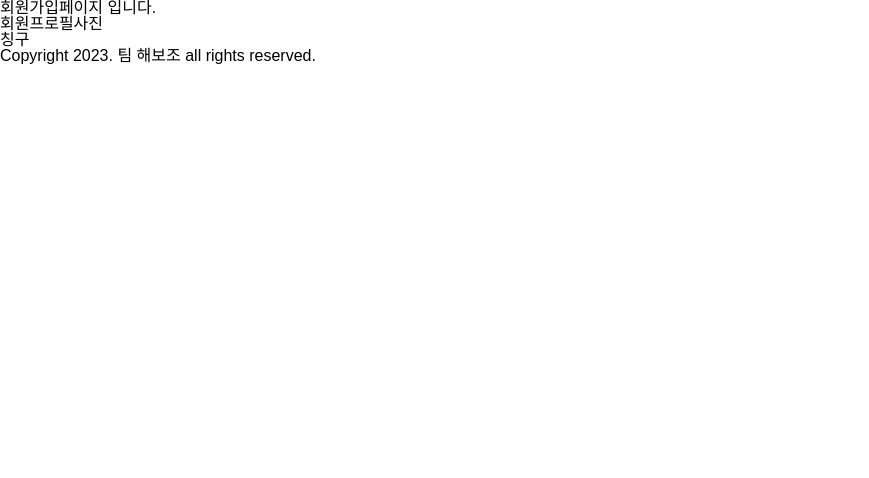
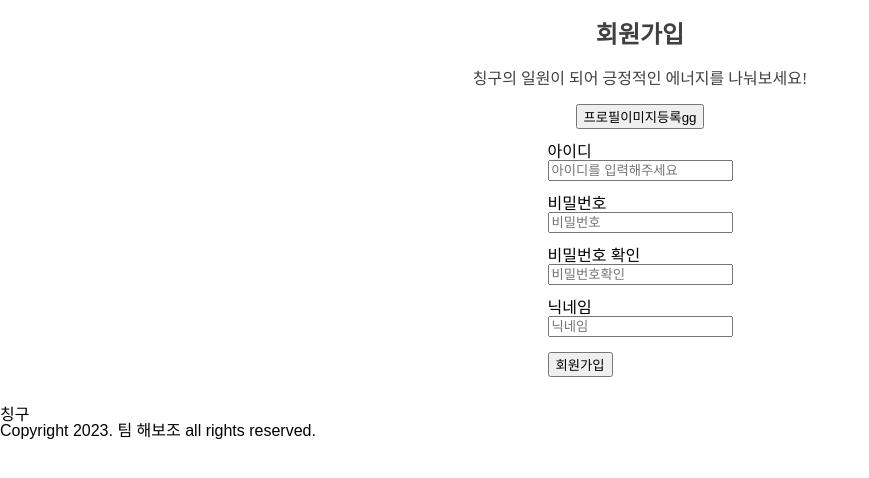
Before and after one commit to DHyeonJ/Compliment, a React (Create React App) app: page /signup in a window 1280 px wide. Shown: the top 478 px of the page, without its empty margins (0-869 px from the left). Built offline with nearby package versions, Linux system fonts and the light colour scheme.

Commit message:
Chore.PR 충돌 확인중

```diff
--- a/src/App.jsx
+++ b/src/App.jsx
@@ -1,3 +1,4 @@
+import React from 'react'
 import { QueryClient, QueryClientProvider } from 'react-query'
 import Router from './shared/Router'
 import './App.css'
--- a/src/pages/user/Signup.tsx
+++ b/src/pages/user/Signup.tsx
@@ -1,13 +1,95 @@
 import React from 'react'
-
-function Signup() {
+import { styled } from 'styled-components'
+function Signup(): JSX.Element {
   return (
     <>
-      <h1>회원가입페이지 입니다. </h1>
       <div>
-        <div>회원프로필사진</div>
+        <SignupH1>회원가입 </SignupH1>
+        <SignupText>칭구의 일원이 되어 긍정적인 에너지를 나눠보세요!</SignupText>
       </div>
+      <SignupArea>
+        <SignupImg />
+        <button>프로필이미지등록gg</button>
+        <div>
+          <div>
+            <SignForm>
+              <SignInputArea>
+                <div>아이디</div>
+                <input placeholder="아이디를 입력해주세요" type="email" name="email" />
+              </SignInputArea>
+              <SignInputArea>
+                <div>비밀번호</div>
+                <input placeholder="비밀번호" type="password" name="password" />
+              </SignInputArea>
+              <SignInputArea>
+                <div>비밀번호 확인</div>
+                <input placeholder="비밀번호확인" type="password" name="confirmPassword" />
+              </SignInputArea>
+              <SignInputArea>
+                <div>닉네임</div>
+                <input placeholder="닉네임" type="text" name="nickname" />
+              </SignInputArea>
+              <SignInputArea>
+                <button onClick={Signup}>회원가입</button>
+              </SignInputArea>
+            </SignForm>
+          </div>
+        </div>
+      </SignupArea>
     </>
   )
 }
+
 export default Signup
+
+const SignupText = styled.div`
+  color: #404040;
+  text-align: center;
+  font-family: Pretendard;
+  font-size: 16px;
+  font-style: normal;
+  font-weight: 400;
+  line-height: normal;
+  text-align: center;
+`
+
+const SignupH1 = styled.div`
+  color: #404040;
+  text-align: center;
+  font-family: LINE Seed Sans KR;
+  font-size: 24px;
+  font-style: normal;
+  font-weight: 700;
+  line-height: normal;
+  margin-top: 15px;
+  margin-bottom: 15px;
+`
+
+const SignupArea = styled.div`
+  display: flex;
+  height: 690 px;
+  flex-direction: column;
+  align-items: center; /* 변경된 부분: 가운데 정렬 */
+  gap: 48 px;
+  flex-shrink: 0;
+  text-align: center;
+  margin-top: 15px;
+  margin-bottom: 15px;
+`
+
+const SignupImg = styled.div`
+  width: 300 px;
+  height: 300 px;
+  fill: #f4f1e9;
+  stroke-width: 2px;
+  stroke: rgba(106, 106, 106, 0.5);
+  background-color: gray;
+`
+
+const SignForm = styled.form`
+  text-align: left;
+`
+
+const SignInputArea = styled.div`
+  margin: 15px;
+`
```
Also changed, not shown: .eslintrc.json, 1 other file (tests, documents, lock files or other folders). Lines whose indentation alone changed are shown as unchanged.
